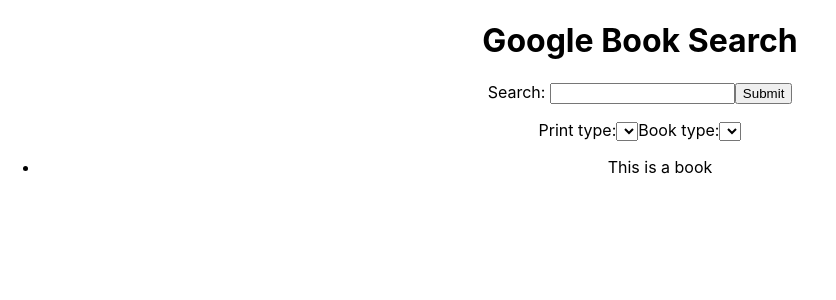
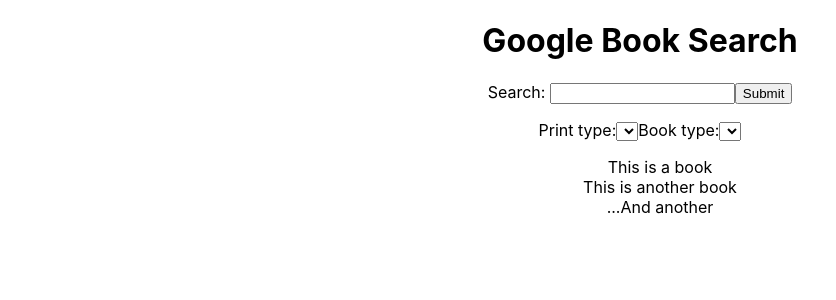
Before and after one commit to thinkful-ei-dragonfly/booksearch-michaeld-jonathan, a React (Create React App) app: page / in a window 1280 px wide. Shown: the top 300 px of the page, without its empty margins (0-836 px from the left). Built offline with nearby package versions, Linux system fonts and the light colour scheme.

Commit message:
Completed API fetch and search terms

```diff
--- a/src/App.css
+++ b/src/App.css
@@ -35,3 +35,7 @@
 .filter-menu{
   display: inline;
 }
+
+ul{
+  list-style-type: none;
+}
--- a/src/App.js
+++ b/src/App.js
@@ -1,4 +1,3 @@
-// 116268196204715506066
 import React from "react";
 import "./App.css";
 import Header from "./components/Header/Header";
@@ -12,11 +11,34 @@
 
   state = {
     books: [],
+    error: null
 
   }
 
   fetchBooks = searchTerm  => {
-    // fetch(URL)
+    fetch(`https://www.googleapis.com/books/v1/volumes?q=${searchTerm}&key=${this.APIkey}`)
+      .then(
+        res => {
+          console.log(res)
+          return res.ok ? res.json() : Promise.reject('Something went wrong')
+        }
+      )
+
+      .then(
+        res => {
+        console.log(res)
+        return res.items
+      }
+      )
+      .then(
+        books => {
+        console.log(books)
+        this.setState({books})
+        console.log(this.state)
+      }
+      )
+
+      .catch(error => this.setState({error}))
   }
 
 
@@ -26,7 +48,7 @@
       <div className="App">
         <Header />
         <main>
-          <SearchForm />
+          <SearchForm fetchBooks={this.fetchBooks} />
           <FilterMenu />
           <BookList />
         </main>
--- a/src/components/BookList/Book/Book.js
+++ b/src/components/BookList/Book/Book.js
@@ -2,9 +2,17 @@
 
 function Book (){
   return(
+    <div>
     <li>
       This is a book
     </li>
+    <li>
+      This is another book
+    </li>
+    <li>
+      ...And another
+    </li>
+    </div>
   )
 }
 
--- a/src/components/SearchForm/SearchForm.js
+++ b/src/components/SearchForm/SearchForm.js
@@ -1,11 +1,15 @@
 import React from "react";
 
 class SearchForm extends React.Component {
+  handleSubmit = e => {
+    e.preventDefault();
+    this.props.fetchBooks(e.target.searchTerm.value);
+  }
   render() {
     return (
-      <form>
+      <form onSubmit={this.handleSubmit}>
         <p>
-          Search: <input type="text" />
+          Search: <input type="text" id="searchTerm" />
           <button type="submit">Submit</button>
         </p>
       </form>
```
